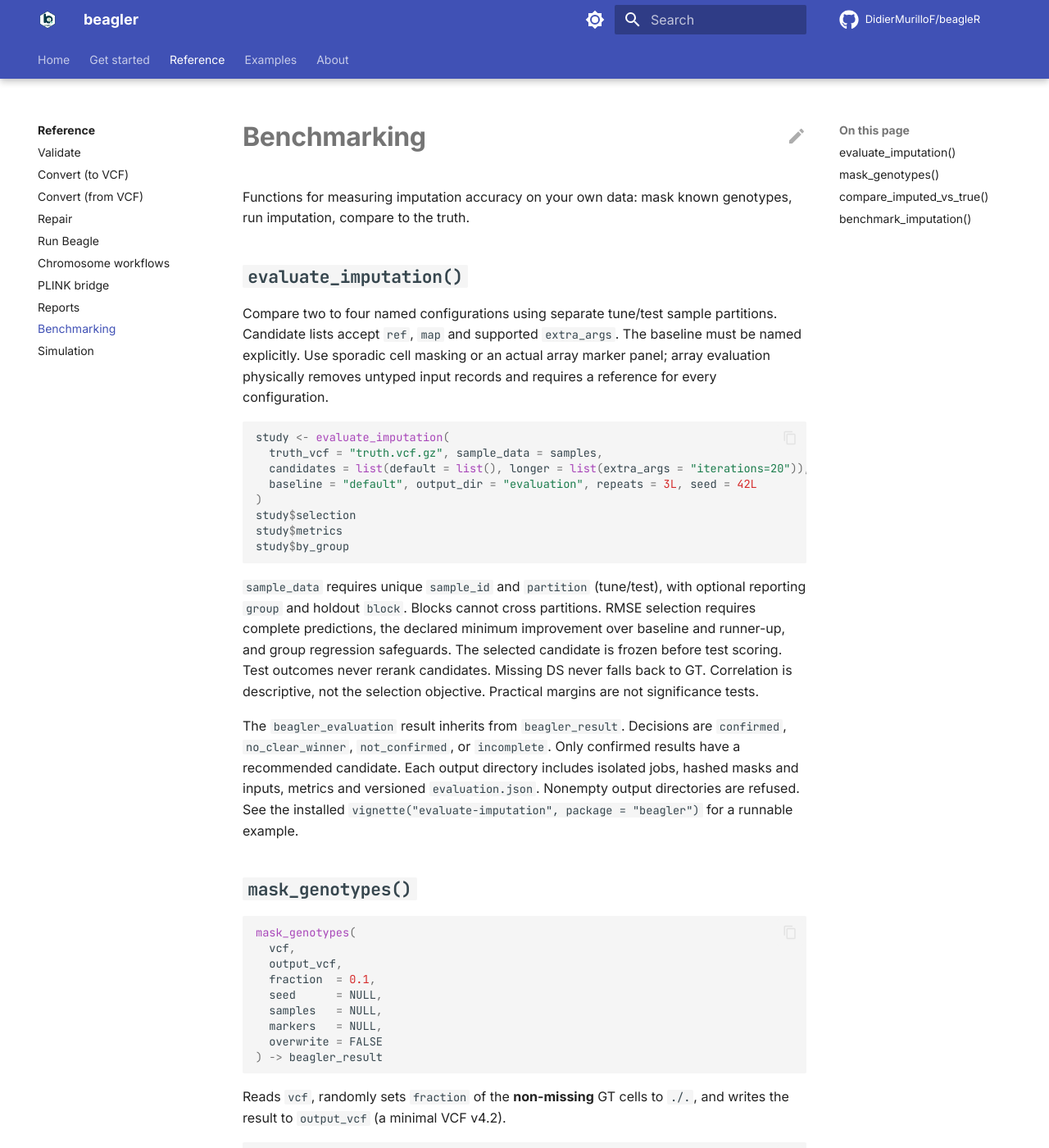
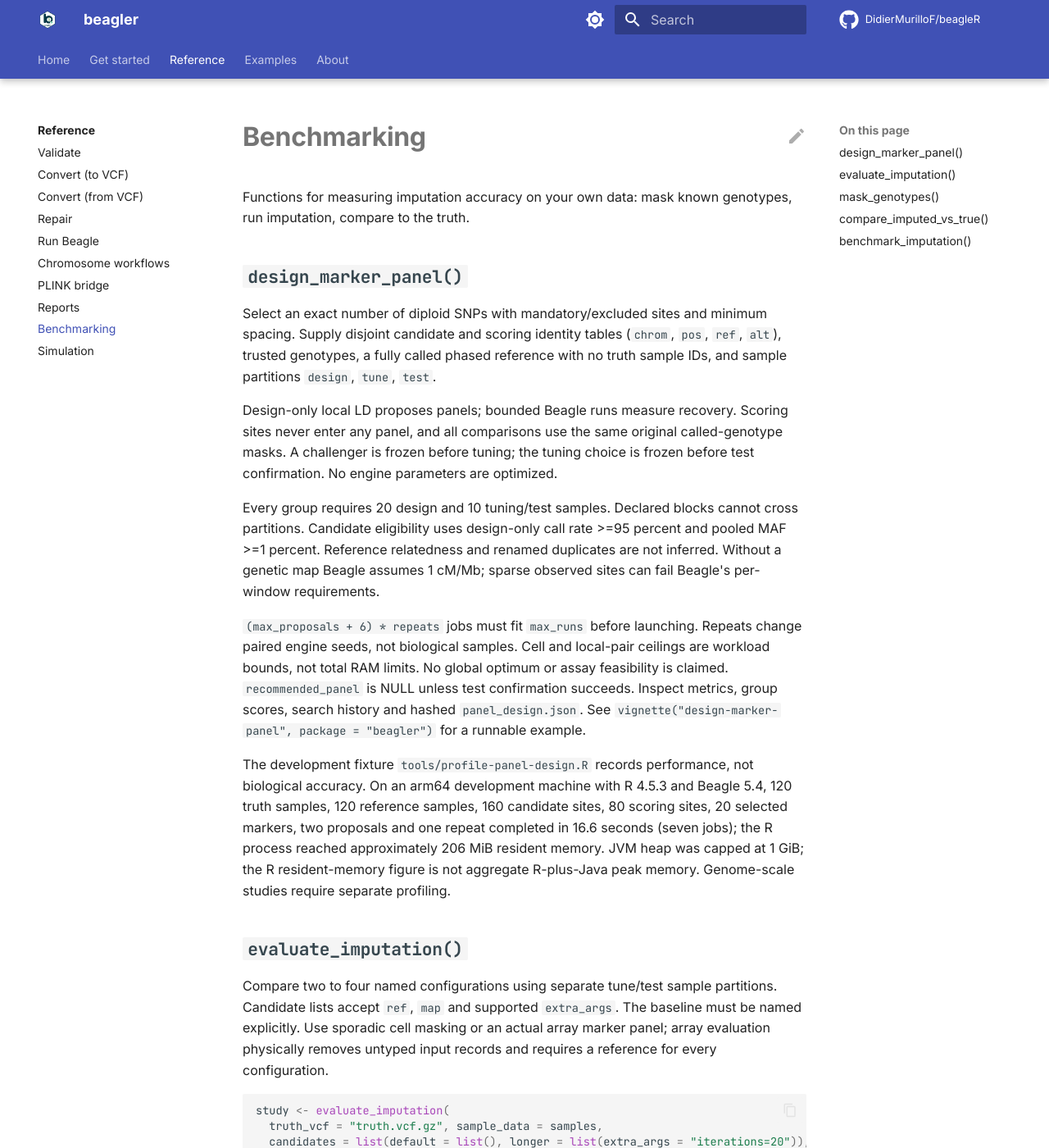
Before and after one commit to NDSU-AGDA/galick, an MkDocs documentation site: the page built from docs/reference/benchmarking.md, in a window 1280 px wide and 1400 px high. Shown: the whole window at 82% size. Built offline with MkDocs 1.6.1 and Material for MkDocs 9.7.7, drawn with Linux system fonts in a browser that asks for light colours; comment, search, counter and statistics services are not loaded.

Commit message:
feat: add constrained marker panel design
Add design-only LD proposals, bounded Beagle refinement, and independent tuning and test confirmation. Include regression tests, a runnable vignette, profiling tools, and documentation. Keep VCF positions in decimal notation.

```diff
--- a/docs/reference/benchmarking.md
+++ b/docs/reference/benchmarking.md
@@ -2,6 +2,39 @@
 
 Functions for measuring imputation accuracy on your own data:
 mask known genotypes, run imputation, compare to the truth.
+
+## `design_marker_panel()`
+
+Select an exact number of diploid SNPs with mandatory/excluded sites and minimum
+spacing. Supply disjoint candidate and scoring identity tables (`chrom`, `pos`,
+`ref`, `alt`), trusted genotypes, a fully called phased reference with no truth
+sample IDs, and sample partitions `design`, `tune`, `test`.
+
+Design-only local LD proposes panels; bounded Beagle runs measure recovery.
+Scoring sites never enter any panel, and all comparisons use the same original
+called-genotype masks. A challenger is frozen before tuning; the tuning choice
+is frozen before test confirmation. No engine parameters are optimized.
+
+Every group requires 20 design and 10 tuning/test samples. Declared blocks cannot
+cross partitions. Candidate eligibility uses design-only call rate >=95 percent
+and pooled MAF >=1 percent. Reference relatedness and renamed duplicates are not
+inferred. Without a genetic map Beagle assumes 1 cM/Mb; sparse observed sites can
+fail Beagle's per-window requirements.
+
+`(max_proposals + 6) * repeats` jobs must fit `max_runs` before launching. Repeats
+change paired engine seeds, not biological samples. Cell and local-pair ceilings
+are workload bounds, not total RAM limits. No global optimum or assay feasibility
+is claimed. `recommended_panel` is NULL unless test confirmation succeeds.
+Inspect metrics, group scores, search history and hashed `panel_design.json`.
+See `vignette("design-marker-panel", package = "beagler")` for a runnable example.
+
+The development fixture `tools/profile-panel-design.R` records performance, not
+biological accuracy. On an arm64 development machine with R 4.5.3 and Beagle 5.4,
+120 truth samples, 120 reference samples, 160 candidate sites, 80 scoring sites,
+20 selected markers, two proposals and one repeat completed in 16.6 seconds
+(seven jobs); the R process reached approximately 206 MiB resident memory.
+JVM heap was capped at 1 GiB; the R resident-memory figure is not aggregate
+R-plus-Java peak memory. Genome-scale studies require separate profiling.
 
 ## `evaluate_imputation()`
 
```
Also changed, not shown: NEWS.md (+12 -1 lines), README.md (+9 -2 lines), docs/about/conventions.md (+1 -1 lines), docs/reference/index.md (+1 -0 lines), 15 other files.
